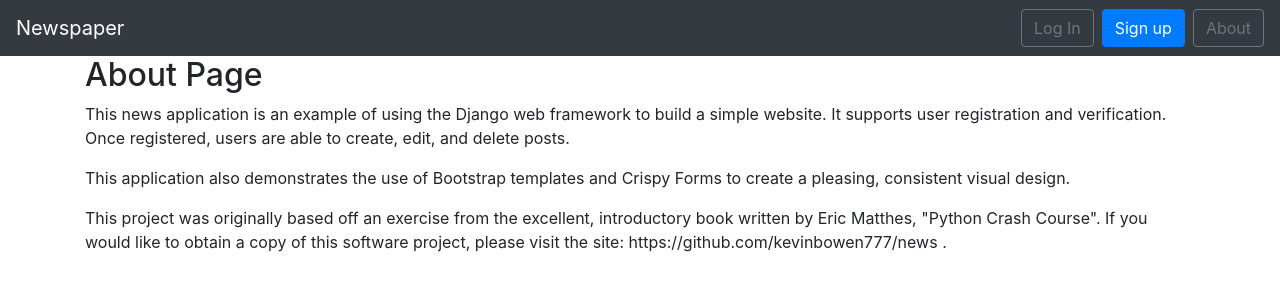
After one commit to kevinbowen777/news, a Django app: page /about/ in a window 1280 px wide. The commit adds this page. Shown: the top 300 px of the page. Run offline with Django 3.2, Linux system fonts and the light colour scheme; parts of the project's set-up code (start-up, migrations or seed data) failed here and were passed over.

Commit message:
Create about page. Resolves #7

```diff
--- a/pages/urls.py
+++ b/pages/urls.py
@@ -1,7 +1,8 @@
 from django.urls import path
 
-from .views import HomePageView
+from .views import AboutPageView, HomePageView
 
 urlpatterns = [
+    path("about/", AboutPageView.as_view(), name="about"),
     path("", HomePageView.as_view(), name="home"),
 ]
--- a/pages/views.py
+++ b/pages/views.py
@@ -3,3 +3,7 @@ from django.views.generic import TemplateView
 
 class HomePageView(TemplateView):
     template_name = "home.html"
+
+
+class AboutPageView(TemplateView):
+    template_name = "about.html"
--- /dev/null
+++ b/templates/about.html
@@ -0,0 +1,17 @@
+{% extends "base.html" %}
+
+{% block title %}About Page{% endblock %}
+
+{% block content %}
+  <h2>About Page</h2>
+  <p>This news application is an example of using the Django web framework to
+  build a simple website. It supports user registration and verification. Once
+  registered, users are able to create, edit, and delete posts.</p>
+  <p>This application also demonstrates the use of Bootstrap templates and
+  Crispy Forms to create a pleasing, consistent visual design.
+  <p>This project was originally based off an exercise from the excellent,
+  introductory book written by Eric Matthes, "Python Crash Course". If you
+  would like to obtain a copy of this software project, please visit the
+  site: https://github.com/kevinbowen777/news .
+  </p>
+{% endblock content %}
--- a/templates/base.html
+++ b/templates/base.html
@@ -45,6 +45,8 @@
             href="{% url 'account_email' %}">Change email</a>
             <div class="dropdown-divider"></div>
             <a class="dropdown-item" href="{% url 'account_logout' %}"> Log Out</a>
+            <div class="dropdown-divider"></div>
+            <a class="dropdown-item" href="{% url 'about' %}">About</a>
           </div>
         </li>
       </ul>
@@ -54,6 +56,8 @@
         Log In</a>
         <a href="{% url 'account_signup' %}" class="btn btn-primary ml-2">
         Sign up</a>
+        <a href="{% url 'about' %}" class="btn btn-outline-secondary ml-2">
+        About</a>
       </form>
     {% endif %}
   </div>
```
Also changed, not shown: pages/tests.py (+29 -1 lines).
